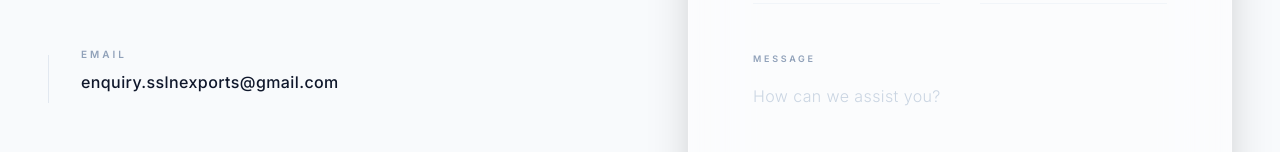
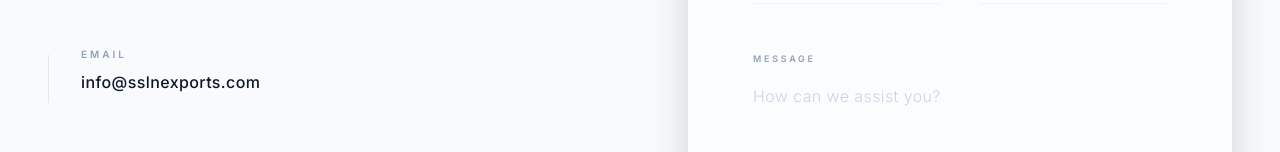
Before and after one commit to srinivash-vk/ssln-exports, a React (Vite) app: page / in a window 1280 px wide. Shown: the part 6847-6999 px from the top of the page. Built offline with nearby package versions, Linux system fonts and the light colour scheme; a web font is replaced by a local one.

Commit message:
mail id changed

```diff
--- a/src/components/Contact.tsx
+++ b/src/components/Contact.tsx
@@ -114,7 +114,7 @@ const Contact = memo(() => {
                   <div className="w-[1px] h-12 bg-slate-200 mt-2" />
                   <div>
                     <h4 className="text-[10px] font-bold text-slate-400 uppercase tracking-[0.3em] mb-2">Email</h4>
-                    <p className="text-slate-900 font-medium tracking-wide text-sm md:text-base">enquiry.sslnexports@gmail.com</p>
+                    <p className="text-slate-900 font-medium tracking-wide text-sm md:text-base">info@sslnexports.com</p>
                   </div>
                 </div>
                 <div className="flex items-start gap-6 md:gap-8">
```
